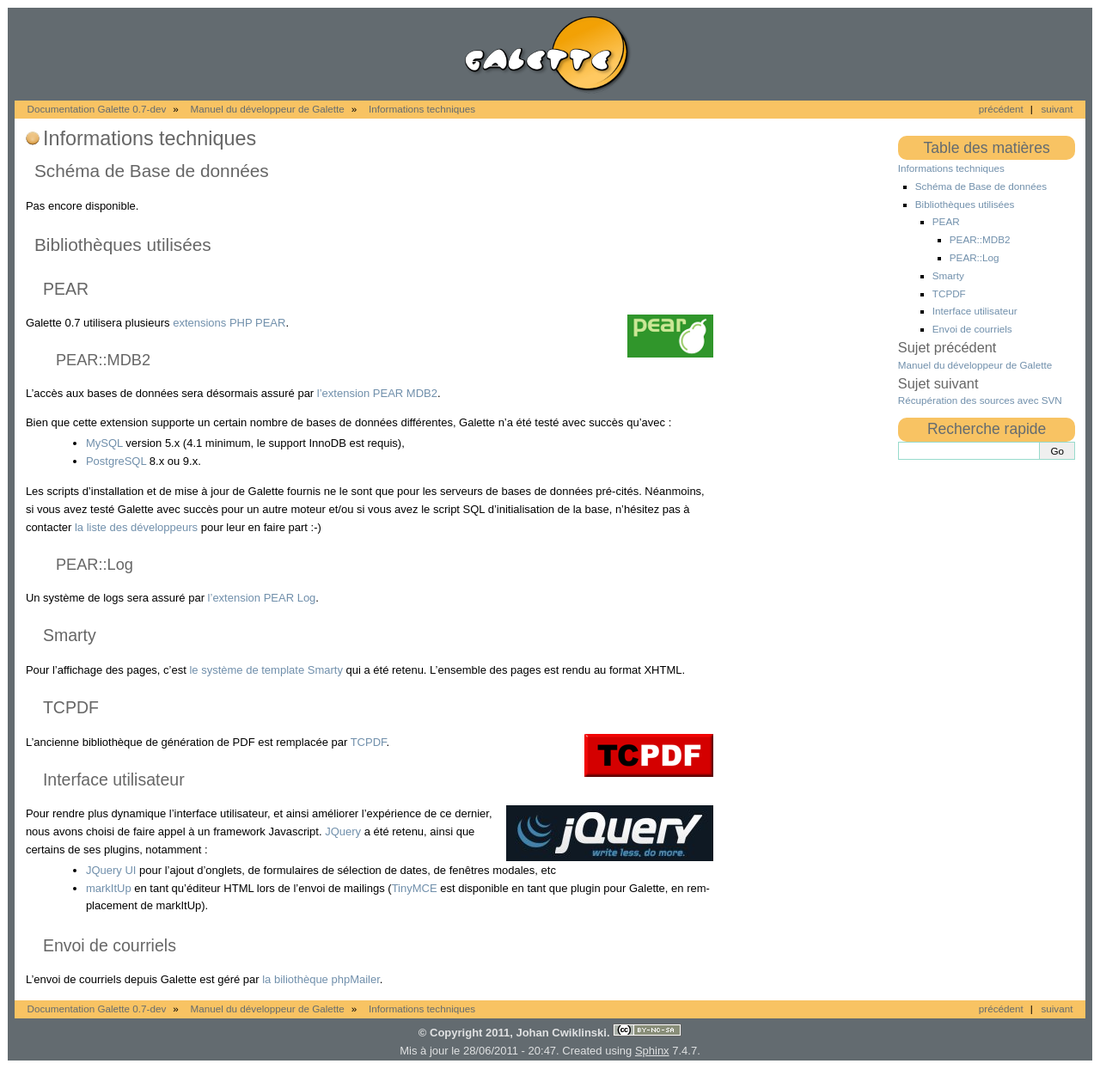
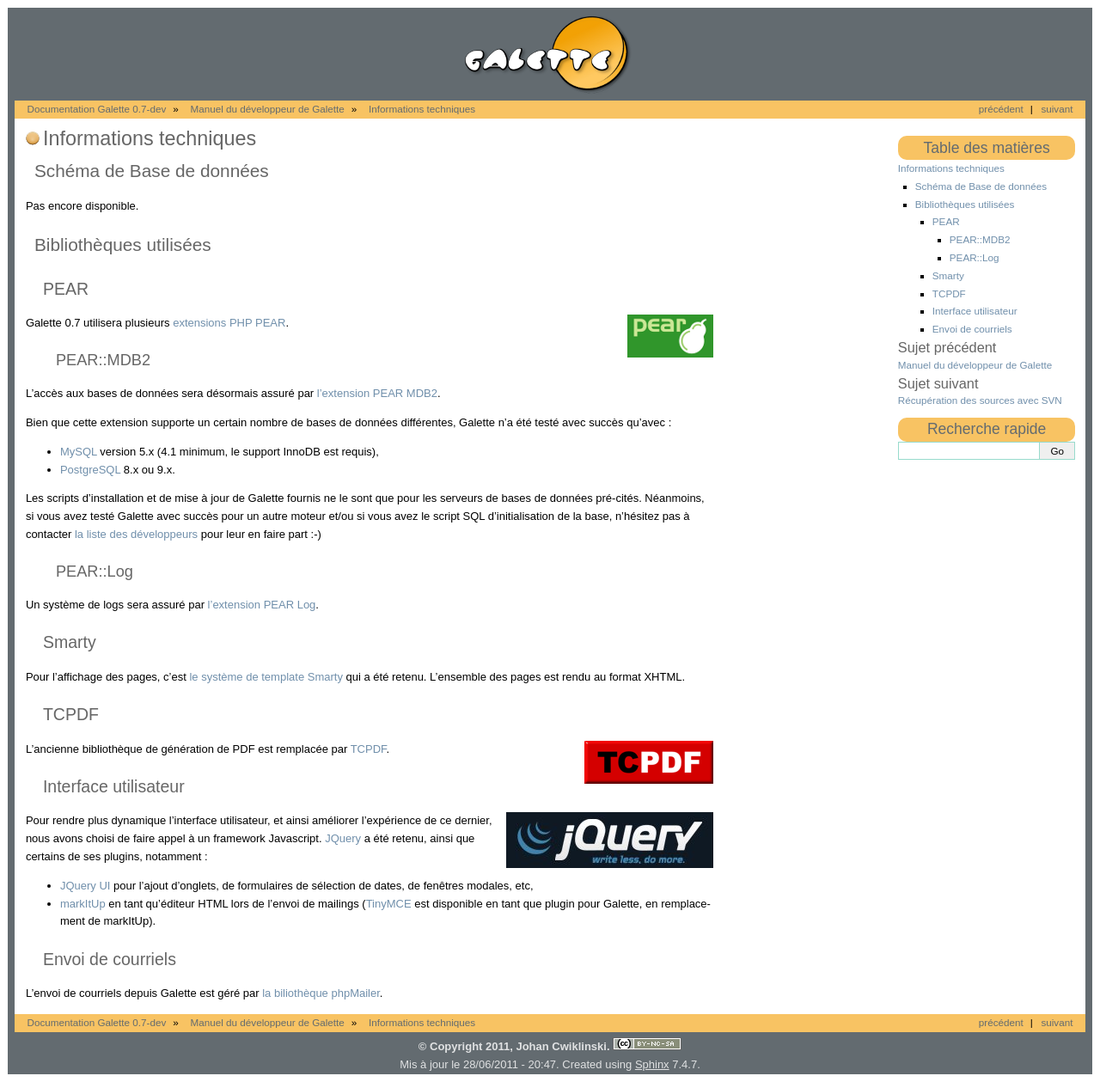
Before and after one commit to galette/galettedoc, a Sphinx documentation site: the page built from source/development/technical_infos.rst, in a window 1280 px wide. Shown: the whole page at 86% size. Built offline with Sphinx 7.4.7, drawn with Linux system fonts in a browser that asks for light colours.

Commit message:
Mise en page

```diff
--- a/source/development/technical_infos.rst
+++ b/source/development/technical_infos.rst
@@ -28,8 +28,9 @@
 L'accès aux bases de données sera désormais assuré par `l'extension PEAR MDB2 <http://pear.php.net/package/MDB2/>`_.
 
 Bien que cette extension supporte un certain nombre de bases de données différentes, Galette n'a été testé avec succès qu'avec :
-  * `MySQL <http://mysql.com/>`_ version 5.x (4.1 minimum, le support InnoDB est requis),
-  * `PostgreSQL <http://www.postgresql.org/>`_ 8.x ou 9.x.
+
+* `MySQL <http://mysql.com/>`_ version 5.x (4.1 minimum, le support InnoDB est requis),
+* `PostgreSQL <http://www.postgresql.org/>`_ 8.x ou 9.x.
 
 Les scripts d'installation et de mise à jour de Galette fournis ne le sont que pour les serveurs de bases de données pré-cités. Néanmoins, si vous avez testé Galette avec succès pour un autre moteur et/ou si vous avez le script SQL d'initialisation de la base, n'hésitez pas à contacter `la liste des développeurs <https://mail.gna.org/listinfo/galette-devel/>`_ pour leur en faire part :-)
 
@@ -66,8 +67,9 @@
    :align: right
 
 Pour rendre plus dynamique l'interface utilisateur, et ainsi améliorer l'expérience de ce dernier, nous avons choisi de faire appel à un framework Javascript. `JQuery <http://jquery.com>`_ a été retenu, ainsi que certains de ses plugins, notamment :
-  * `JQuery UI <http://ui.jquery.com/>`_ pour l'ajout d'onglets, de formulaires de sélection de dates, de fenêtres modales, etc
-  * `markItUp <http://markitup.jaysalvat.com>`_ en tant qu'éditeur HTML lors de l'envoi de mailings (`TinyMCE <http://tinymce.moxiecode.com/>`_ est disponible en tant que plugin pour Galette, en remplacement de markItUp).
+
+* `JQuery UI <http://ui.jquery.com/>`_ pour l'ajout d'onglets, de formulaires de sélection de dates, de fenêtres modales, etc,
+* `markItUp <http://markitup.jaysalvat.com>`_ en tant qu'éditeur HTML lors de l'envoi de mailings (`TinyMCE <http://tinymce.moxiecode.com/>`_ est disponible en tant que plugin pour Galette, en remplacement de markItUp).
 
 .. _phpmailer:
 
```
